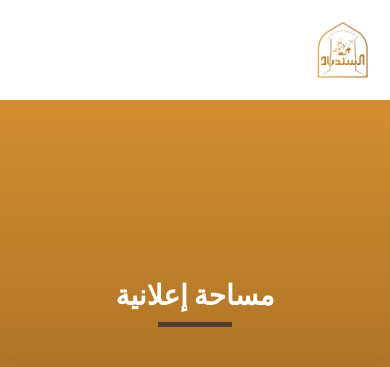
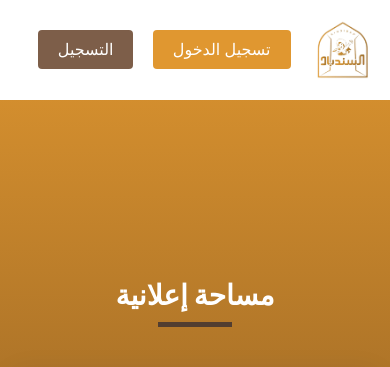
Before and after one commit to Mohammad771/Sindbad, a Django app: page / in a window 390 px wide. Shown: the top 367 px of the page. Run offline with Django 4.2, Linux system fonts and the light colour scheme; data comes from the database, SQL or seed files in the repository; both versions use the stored data as it was after the commit; some libraries are stand-ins or nearby versions.

Commit message:
show login and signup

```diff
--- a/static/assets/css/style.css
+++ b/static/assets/css/style.css
@@ -101,9 +101,9 @@ section {
   .breadcrumbs {
     margin-top: 57px;
   }
-  .Header-buttons {
+  /* .Header-buttons {
     display: none;
-  }
+  } */
 }
 
 .breadcrumbs h2 {
```
Also changed, not shown: db.sqlite3.
